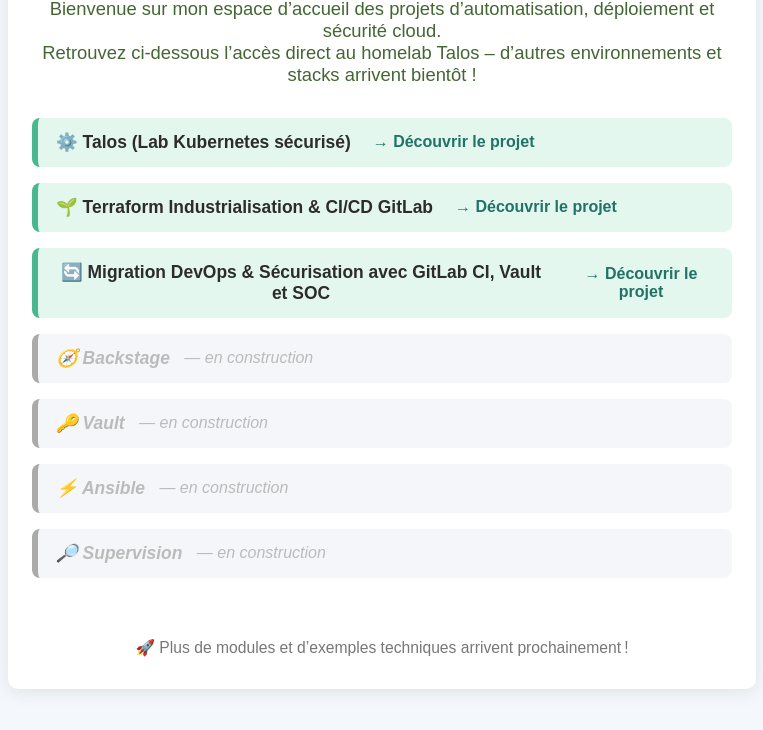
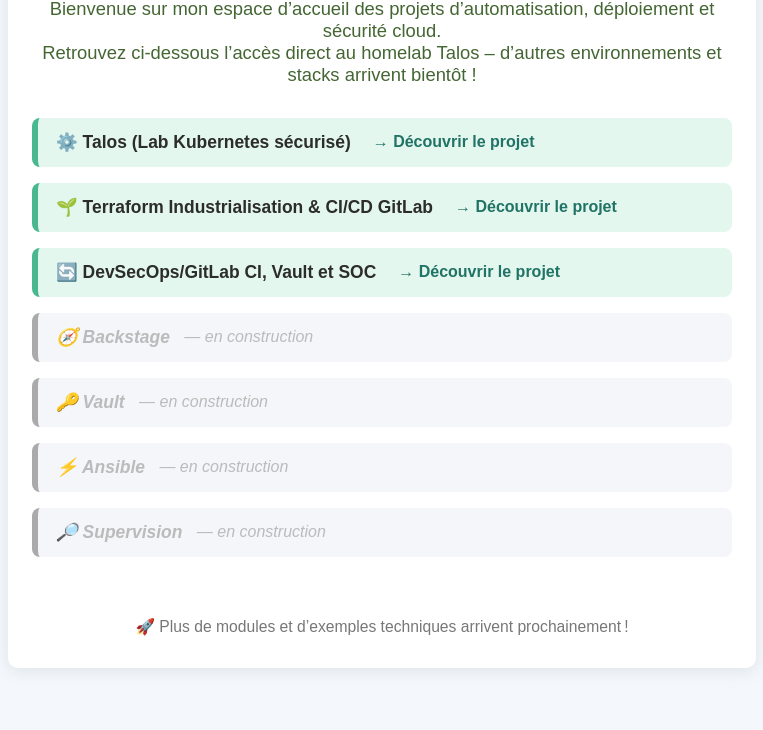
Before and after one commit to DioBrand0o/portfolio, a plain HTML site: page tech/main.html in a window 1280 px wide. Shown: the part 188-918 px from the top of the page, without its empty margins (258-1021 px from the left). Drawn offline with Linux system fonts and the light colour scheme.

Commit message:
Update main.html

```diff
--- a/tech/main.html
+++ b/tech/main.html
@@ -37,7 +37,7 @@
         <a href="../projects/gitlab-terraform-industrialisation/main.html" target="_blank">→ Découvrir le projet</a>
       </div>
       <div class="project-ok">
-        <span class="project-title">🔄 Migration DevOps & Sécurisation avec GitLab CI, Vault et SOC</span>
+        <span class="project-title">🔄 DevSecOps/GitLab CI, Vault et SOC</span>
         <a href="../projects/azure-devops-migration/main.html">→ Découvrir le projet</a>
       </div>
       <div class="project-pending">
```
